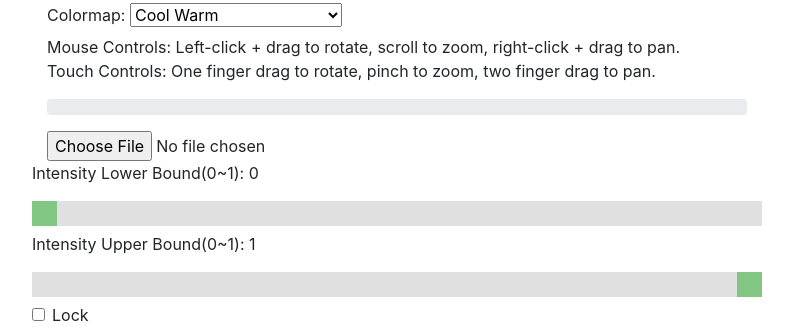
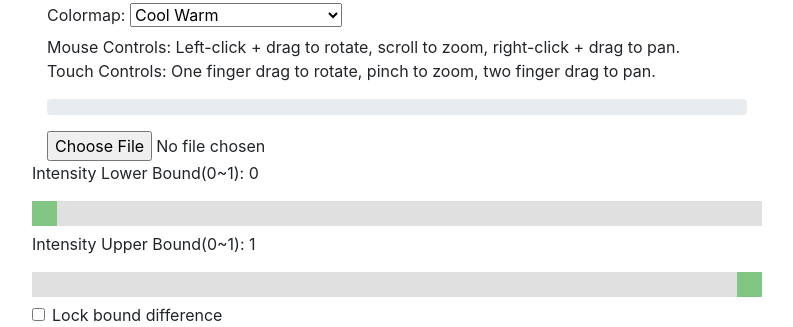
Before and after one commit to sunjianxin/rendner_webgl, a plain HTML site: page index.html in a window 1280 px wide. Shown: the part 507-834 px from the top of the page, without its empty margins (243-1036 px from the left). Drawn offline with nearby package versions, Linux system fonts and the light colour scheme.

Commit message:
html: change Lock to Lock bound difference

```diff
--- a/index.html
+++ b/index.html
@@ -47,7 +47,7 @@
                 <div class="form-check">
                     <input class="form-check-input" type="checkbox" value="haha" id="lock">
                     <label class="form-check-label" for="defaultCheck1">
-                        Lock
+                        Lock bound difference
                     </label>
                 </div>
             </div>
```
